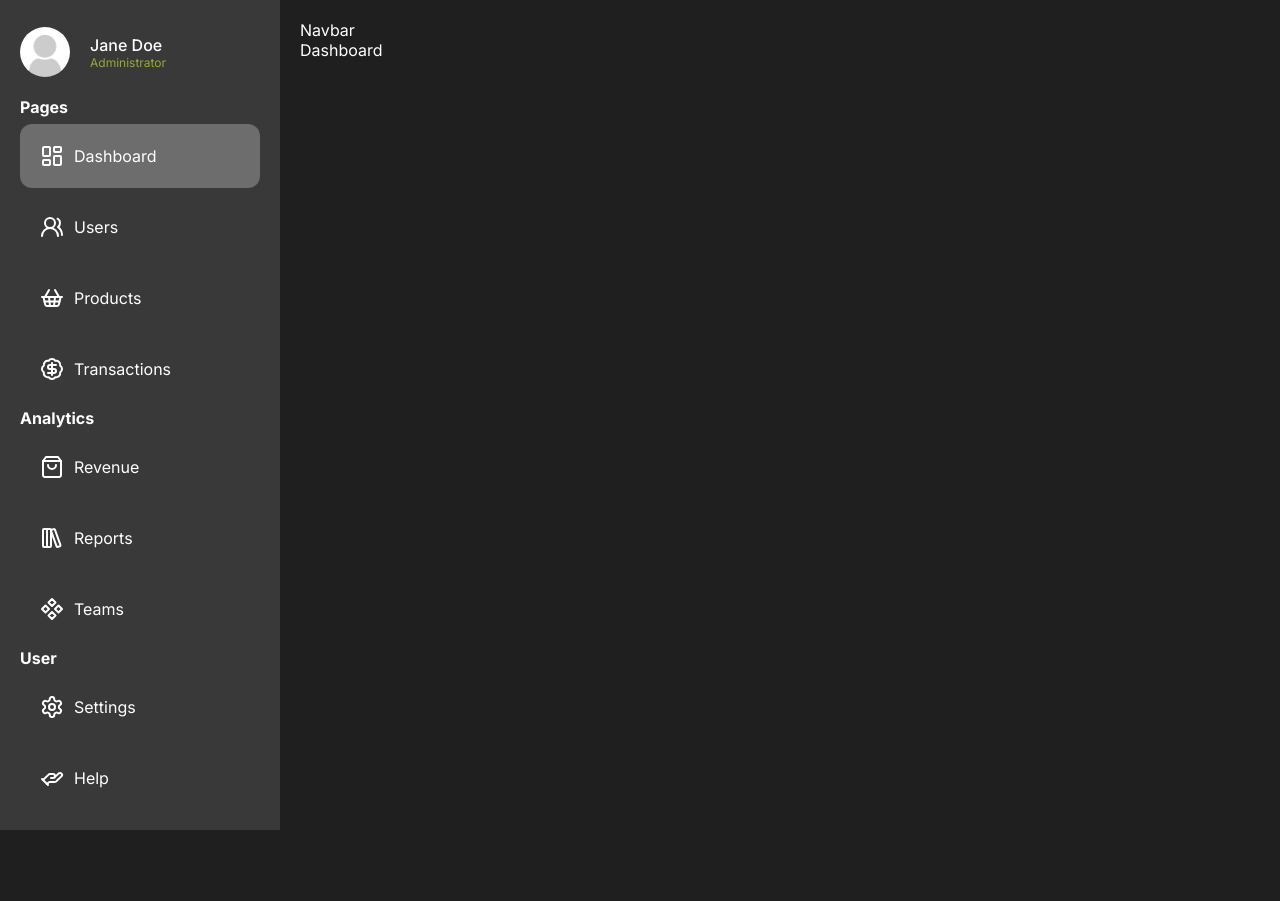
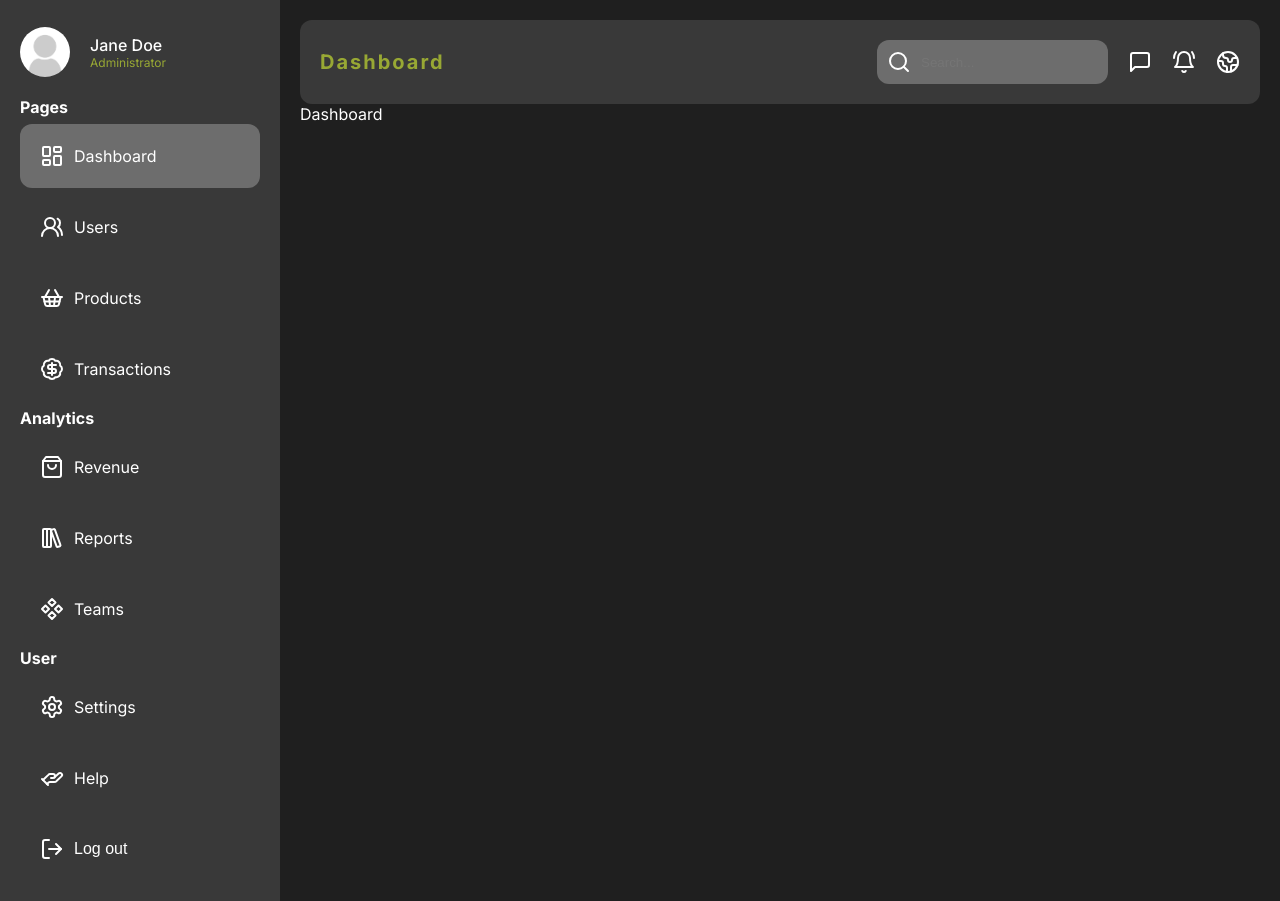
Before and after one commit to dilarauluturhan/admin-dashboard, a Next.js app: page /dashboard in a window 1280 px wide. Before the commit the page ends 830 px from the top, so only its background shows below. Built offline with nearby package versions, Linux system fonts and the light colour scheme.

Commit message:
feat: navbar

```diff
--- a/app/ui/dashboard/navbar/Navbar.jsx
+++ b/app/ui/dashboard/navbar/Navbar.jsx
@@ -1,5 +1,28 @@
+"use client";
+
+import { usePathname } from "next/navigation";
+import styles from "./navbar.module.css";
+import { BellRing, Globe2, MessageSquare, Search } from "lucide-react";
+
 const Navbar = () => {
-  return <div>Navbar</div>;
+  const pathname = usePathname();
+
+  return (
+    <div className={styles.container}>
+      <div className={styles.title}>{pathname.split("/").pop()}</div>
+      <div className={styles.menu}>
+        <div className={styles.search}>
+          <Search />
+          <input type="text" placeholder="Search..." className={styles.input} />
+        </div>
+        <div className={styles.icons}>
+          <MessageSquare />
+          <BellRing />
+          <Globe2 />
+        </div>
+      </div>
+    </div>
+  );
 };
 
 export default Navbar;
--- a/app/ui/dashboard/navbar/navbar.module.css
+++ b/app/ui/dashboard/navbar/navbar.module.css
@@ -0,0 +1,45 @@
+.container {
+  background-color: var(--bgSoft);
+  display: flex;
+  align-items: center;
+  justify-content: space-between;
+  padding: 20px;
+  border-radius: 12px;
+}
+
+.title {
+  color: var(--secondaryText);
+  font-weight: bold;
+  font-size: 20px;
+  letter-spacing: 2px;
+  text-transform: capitalize;
+}
+
+.menu {
+  display: flex;
+  align-items: center;
+  gap: 20px;
+}
+
+.search {
+  display: flex;
+  align-items: center;
+  gap: 10px;
+  background-color: #6d6d6d;
+  padding: 10px;
+  border-radius: 12px;
+}
+
+.input {
+  background-color: transparent;
+  border: none;
+  outline: none;
+  color: var(--primaryText);
+}
+
+.icons {
+    display: flex;
+    align-items: center;
+    gap: 20px;
+    cursor: pointer;
+}
--- a/app/ui/dashboard/sidebar/Sidebar.jsx
+++ b/app/ui/dashboard/sidebar/Sidebar.jsx
@@ -4,6 +4,7 @@ import {
   HelpingHand,
   LayoutDashboard,
   LibraryBig,
+  LogOut,
   Settings,
   ShoppingBag,
   ShoppingBasket,
@@ -80,7 +81,13 @@ const Sidebar = () => {
   return (
     <div className={styles.container}>
       <div className={styles.user}>
-        <Image className={styles.userImage} src="/noavatar.png" alt="" width="50" height="50" />
+        <Image
+          className={styles.userImage}
+          src="/noavatar.png"
+          alt=""
+          width="50"
+          height="50"
+        />
         <div className={styles.userDetail}>
           <span className={styles.username}>Jane Doe</span>
           <span className={styles.userTitle}>Administrator</span>
@@ -96,6 +103,10 @@ const Sidebar = () => {
           </li>
         ))}
       </ul>
+      <button className={styles.logout}>
+        <LogOut />
+        Log out
+      </button>
     </div>
   );
 };
--- a/app/ui/dashboard/sidebar/sidebar.module.css
+++ b/app/ui/dashboard/sidebar/sidebar.module.css
@@ -39,3 +39,22 @@
   font-size: 16px;
   margin: 10px 0px;
 }
+
+.logout {
+  padding: 20px;
+  margin: 7px 0px;
+  display: flex;
+  align-items: center;
+  gap: 10px;
+  cursor: pointer;
+  border-radius: 12px;
+  background: none;
+  border: none;
+  color: var(--primaryText);
+  width: 100%;
+  font-size: 16px;
+}
+
+.logout:hover {
+  background-color: #6d6d6d;
+}
```
